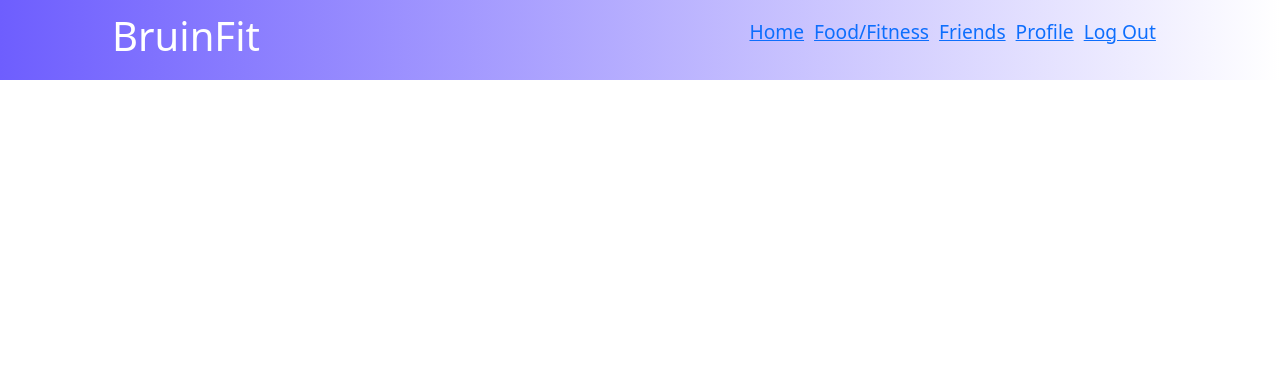
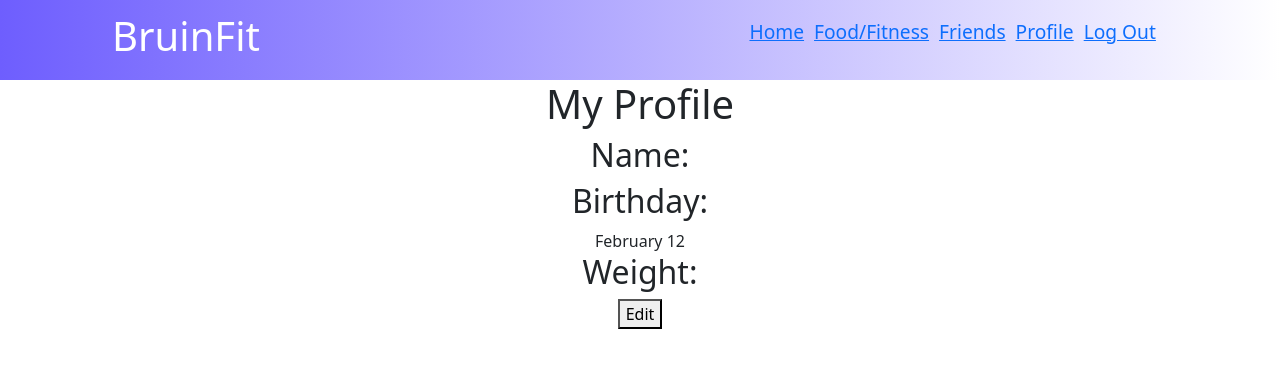
Before and after one commit to Akash-Github2/BruinFit, a React (Create React App) app in the folder bruin-fit/: page /profile in a window 1280 px wide. Shown: the top 368 px of the page. Built offline with nearby package versions, Linux system fonts and the light colour scheme.

Commit message:
implemented profile page's static and dynamic features for Name and Birthday

```diff
--- a/bruin-fit/src/App.js
+++ b/bruin-fit/src/App.js
@@ -7,13 +7,7 @@ import Home from './Home'
 import Food from './Food'
 import Fitness from './Fitness'
 import Friends from './Friends'
-
-
-
-
-
-
-
+import Profile from './Profile'
 
 function App() {
   return (
@@ -29,14 +23,13 @@ function App() {
     //   </Router>
     // </div>
 
-
-
     <div className='App'>
      <Navbar/>
         <Routes>
            { /*<Route exact path="/" component={Navbar} />*/}
   <Route exact path="food-fitness" element= {<><Food/><Fitness/></>}/>
   <Route exact path="friends" element= {<Friends/>}/>
+  <Route exact path="profile" element= {<Profile/>}/>
         </Routes>
     </div>
 
--- /dev/null
+++ b/bruin-fit/src/Color.js
@@ -0,0 +1,12 @@
+/*
+export default function({color}) {
+    const style = {
+        backgroundColor: color
+    }
+
+    return <div
+        className='color-box'
+        style={style}
+    />
+}
+*/
--- /dev/null
+++ b/bruin-fit/src/DynamicProfile.js
@@ -0,0 +1,128 @@
+import { useState, useEffect } from 'react';
+import Group from './Group';
+import { months, calcButtonTextColor } from './tools';
+
+function renderMonthOptions() {
+    return months.getMonths().map( (m, i) => {
+        return <option
+            key={i}
+            value={i}
+        >
+            {m.shortName}
+        </option>
+    });
+}
+
+function bound(value, floor, ceil) {
+    return Math.min(ceil, Math.max(value, floor));
+}
+
+export default function EditableUserProfile({
+    stored,
+    editCompleteCallback
+}) {
+
+    console.log("Edit User Profile");
+
+    const [name, setName] = useState(stored.name);
+    const [month, setMonth] = useState(stored.month);
+    const [day, setDay] = useState(stored.day);
+    /*const [color, setColor] = useState(stored.color); */
+
+    const maxDay = months.getNumDays(month);
+
+    function handleCancelClicked() {
+        editCompleteCallback(null);
+    }
+
+    function handleSaveClicked() {
+        console.log("Saved");
+        editCompleteCallback({name, month, day /*, color*/});
+    }
+
+    useEffect(() => {
+        setDay(bound(day, 1, maxDay));
+    }, [month]);
+
+    const buttonStyle = {
+        /*backgroundColor: color,
+        color: calcButtonTextColor(color)
+        */
+    };
+
+    //calcButtonTextColor(color);
+
+    return <>
+        <Group>
+            <br></br>
+            <h2>Name:</h2>
+            <input
+                type='text'
+                value={name}
+                onChange={e => setName(e.target.value)}
+            />
+        </Group>
+
+        <Group>
+            <br></br>
+            <h2>Birthday:</h2>
+
+            <select
+                value={month}
+                onChange={e => setMonth(bound(e.target.value, 0, 11))}
+            >
+                {renderMonthOptions()}
+            </select>
+            <input
+                type='number'
+                value={day}
+                onChange={e => setDay(bound(e.target.value, 1, maxDay))}
+                style={{width: "50px"}}
+            />
+        </Group>
+        <Group>
+            <br></br>
+            <h2>Age:</h2>
+            <input
+                //type="age"
+                //value={"age"}
+                //onChange={e => setAge(e.target.value)}
+            />
+        </Group>
+
+        <Group>
+            <br></br>
+            <h2>Weight:</h2>
+            <input
+                //type="age"
+                //value={"age"}
+                //onChange={e => setAge(e.target.value)}
+            />
+        </Group>
+
+        <Group>
+            <br></br>
+            <h2>Height:</h2>
+            <input
+                //type="age"
+                //value={"age"}
+                //onChange={e => setAge(e.target.value)}
+            />
+        </Group>
+
+        <Group>
+            <br></br>
+            <h2>About Me:</h2>
+            <input
+                //type="age"
+                //value={"age"}
+                //onChange={e => setAge(e.target.value)}
+            />
+        </Group>
+
+        <Group>
+            <button style={buttonStyle} onClick={handleSaveClicked}>Save</button>
+            <button style={buttonStyle} onClick={handleCancelClicked}>Cancel</button>
+        </Group>
+    </>
+}
--- a/bruin-fit/src/Food.js
+++ b/bruin-fit/src/Food.js
@@ -5,9 +5,6 @@ import { nanoid } from 'nanoid';
 import ReadOnlyRow from './components/ReadOnlyRow';
 import EditableRow from './components/EditableRow';
 import './Food.css';
-
-
-
 
 const Food = () =>
 {
--- /dev/null
+++ b/bruin-fit/src/Group.js
@@ -0,0 +1,5 @@
+export default function ({ children }) {
+    return <div className='group'>
+        {children}
+    </div>
+}
--- /dev/null
+++ b/bruin-fit/src/Profile.css
@@ -0,0 +1,67 @@
+div.container {
+  height: 100%;
+  display: grid;
+  background-color: rgb(92, 12, 12);
+}
+
+div.profile {
+  background-color: rgb(255, 255, 255);
+  padding: 2em 1em;
+  margin: auto;
+  width: 400px;
+  border-radius: 1em;
+}
+
+div.group {
+  vertical-align: middle;
+  margin: 0.5em;
+  height: 32px;
+}
+
+div.birthday {
+  font-size: x-large;
+  margin: 0.6em;
+}
+
+div.color-box {
+  position: relative;
+  top: 6px;
+  display: inline-block;
+  width: 50px;
+  height: 20px;
+  border: 1px solid darkgray;
+}
+
+label {
+  margin: 0px;
+}
+
+h1 {
+  font-size: large;
+  margin: 0em 0.8em;
+}
+
+h2 {
+  display: inline;
+  font-weight: bold;
+  font-size: medium;
+  margin: inherit;
+}
+
+input[type="color"] {
+  position: relative;
+  top: 4px;
+}
+
+button {
+  border: 1px solid darkgray;
+  background-color: gray;
+  border-radius: 4px;
+  height: 30px;
+  padding: 0px 1.25em;
+  margin: 1em 0.5em;
+}
+
+button:hover {
+
+}
--- /dev/null
+++ b/bruin-fit/src/Profile.js
@@ -0,0 +1,81 @@
+import { useState } from 'react';
+import './App.css';
+import EditableUserProfile from './DynamicProfile';
+import Username from './StaticProfile';
+
+const animals = [
+    "Aardvark",
+    "Albatross",
+    "Alpaca",
+    "Alligator",
+    "Anchovie",
+    "Angelfish",
+    "Ant",
+    "Antelope",
+    "Armadillo",
+    "Aurochs",
+    "Axolotl"
+]
+
+/*
+function randomColor() {
+    return "#" + Math.floor(Math.random()*16777215).toString(16);
+}
+*/
+
+function defaultName() {
+    "Edit Name";
+}
+
+
+function Profile() {
+    const now = new Date(Date.now());
+    const defaultBirthday = new Date(now.getTime());
+
+    const [editMode, setEditMode] = useState(false);
+
+    const [name, setName] = useState(defaultName());
+    const [month, setMonth] = useState(defaultBirthday.getMonth());
+    const [day, setDay] = useState(defaultBirthday.getDate());
+    //const [color, setColor] = useState(randomColor());
+
+    const stored = {name, month, day/*, color*/};
+
+    function handleEditComplete(result) {
+        console.log("handleEditComplete", result);
+        if (result != null) {
+            setName(result.name);
+            setMonth(result.month);
+            setDay(result.day);
+            //setColor(result.color);
+        }
+        setEditMode(false);
+    }
+
+    return (
+        <div className="container">
+            <div className="Profile">
+                {
+                    editMode
+                        ? <>
+                            <h1>My Profile</h1>
+                            <EditableUserProfile
+                                    stored={stored}
+                                    editCompleteCallback={handleEditComplete}
+                            />
+                        </>
+                        : <>
+                            <h1>My Profile</h1>
+
+                            <Username
+                                    stored={stored}
+                                    startEditCallback={() => setEditMode(true)}
+                            />
+                        </>
+                }
+            </div>
+        </div>
+    );
+}
+
+export default Profile;
--- /dev/null
+++ b/bruin-fit/src/StaticProfile.js
@@ -0,0 +1,39 @@
+import { useState } from 'react';
+import Group from './Group';
+import Color from './Color';
+import { months, calcButtonTextColor } from './tools';
+
+export default function EditableUserProfile({
+    stored,
+    startEditCallback
+}) {
+
+    console.log()
+
+    const buttonStyle = {
+        //backgroundColor: stored.color,
+        //color: calcButtonTextColor(stored.color)
+    };
+
+    return <div>
+        <Group>
+            <h2>Name:</h2> {stored.name}
+        </Group>
+        <Group>
+            <h2>Birthday:</h2> {months.getShortName(stored.month)} {stored.day}
+        </Group>
+        <Group>
+            <h2>Weight:</h2>
+        </Group>
+        <Group>
+            <button
+                style={buttonStyle}
+                onClick={startEditCallback}
+            >Edit</button>
+        </Group>
+    </div>
+}
+
+{
+
+}
--- a/bruin-fit/src/index.js
+++ b/bruin-fit/src/index.js
@@ -3,8 +3,6 @@ import ReactDOM from 'react-dom';
 import 'bootstrap/dist/css/bootstrap.min.css';
 import App from './App';
 import {Route, Routes, BrowserRouter} from 'react-router-dom';
-
-
 
 
 
--- /dev/null
+++ b/bruin-fit/src/tools.js
@@ -0,0 +1,30 @@
+const monthsArray = [
+    { shortName: "January", numDays: 31},
+    { shortName: "February", numDays: 29},
+    { shortName: "March", numDays: 31},
+    { shortName: "April", numDays: 30},
+    { shortName: "May", numDays: 31},
+    { shortName: "June", numDays: 30},
+    { shortName: "July", numDays: 31},
+    { shortName: "August", numDays: 31},
+    { shortName: "September", numDays: 30},
+    { shortName: "October", numDays: 31},
+    { shortName: "November", numDays: 30},
+    { shortName: "December", numDays: 31}
+];
+
+export function calcButtonTextColor(buttonColor) {
+    const r = parseInt(buttonColor.slice(1,3), 16);
+    const g = parseInt(buttonColor.slice(3,5), 16);
+    const b = parseInt(buttonColor.slice(5,7), 16);
+
+    return ( 0.3 * r + 0.6 * g + 0.1 * b) < 128
+        ? "#FFFFFF"
+        : "#000000";
+}
+
+export const months = {
+    getShortName: i => monthsArray[i].shortName,
+    getNumDays: i => monthsArray[i].numDays,
+    getMonths: () => monthsArray
+};
```
Also changed, not shown: bruin-fit/src/months.js (added, +20 -0 lines).
